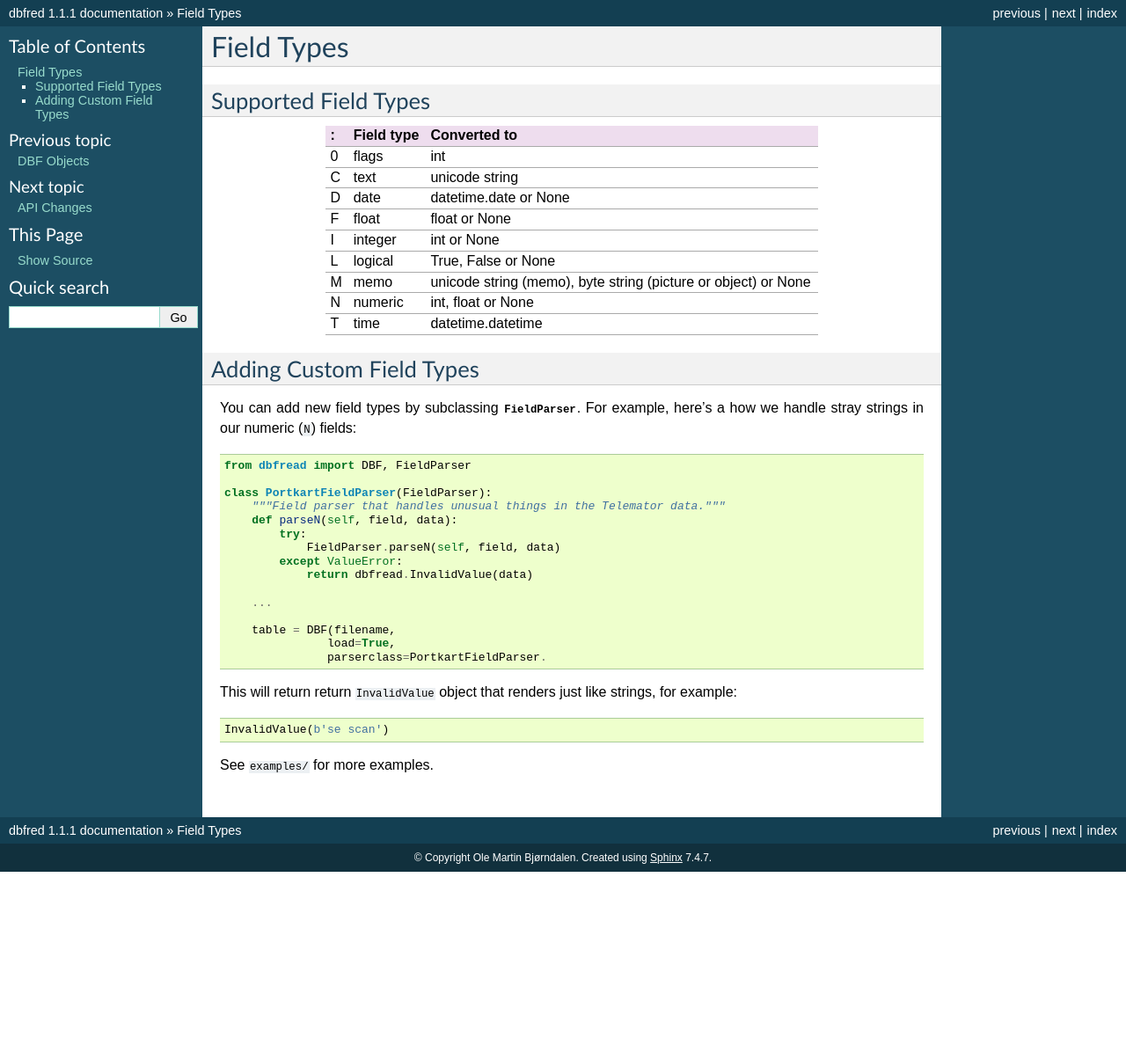
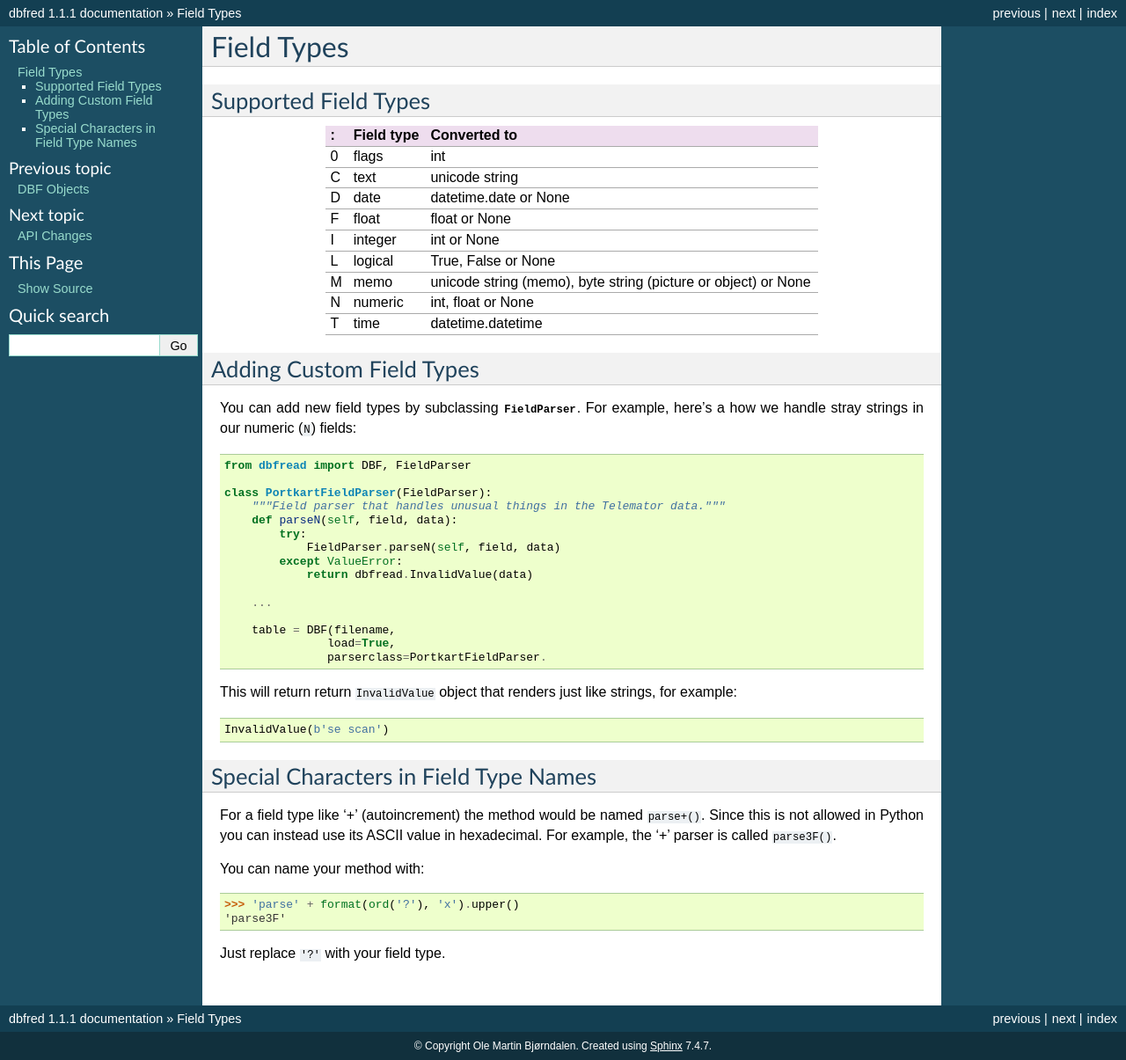
Before and after one commit to olemb/dbfread, a Sphinx documentation site: the page built from docs/field_types.rst, in a window 1280 px wide. Shown: the whole page at 88% size. Built offline with Sphinx 7.4.7, drawn with Linux system fonts in a browser that asks for light colours; before the commit the page ends 991 px from its top, so only the background shows below that.

Commit message:
Field parser now supports field types other than letters and digits.

```diff
--- a/docs/field_types.rst
+++ b/docs/field_types.rst
@@ -50,4 +50,18 @@ strings, for example::
 
     InvalidValue(b'se scan')
 
-See ``examples/`` for more examples.
+
+Special Characters in Field Type Names
+--------------------------------------
+
+For a field type like '+' (autoincrement) the method would be named
+``parse+()``.  Since this is not allowed in Python you can instead use
+its ASCII value in hexadecimal. For example, the '+' parser is called
+``parse3F()``.
+
+You can name your method with::
+
+    >>> 'parse' + format(ord('?'), 'x').upper()
+    'parse3F'
+
+Just replace ``'?'`` with your field type.
```
Also changed, not shown: 2 other files.
